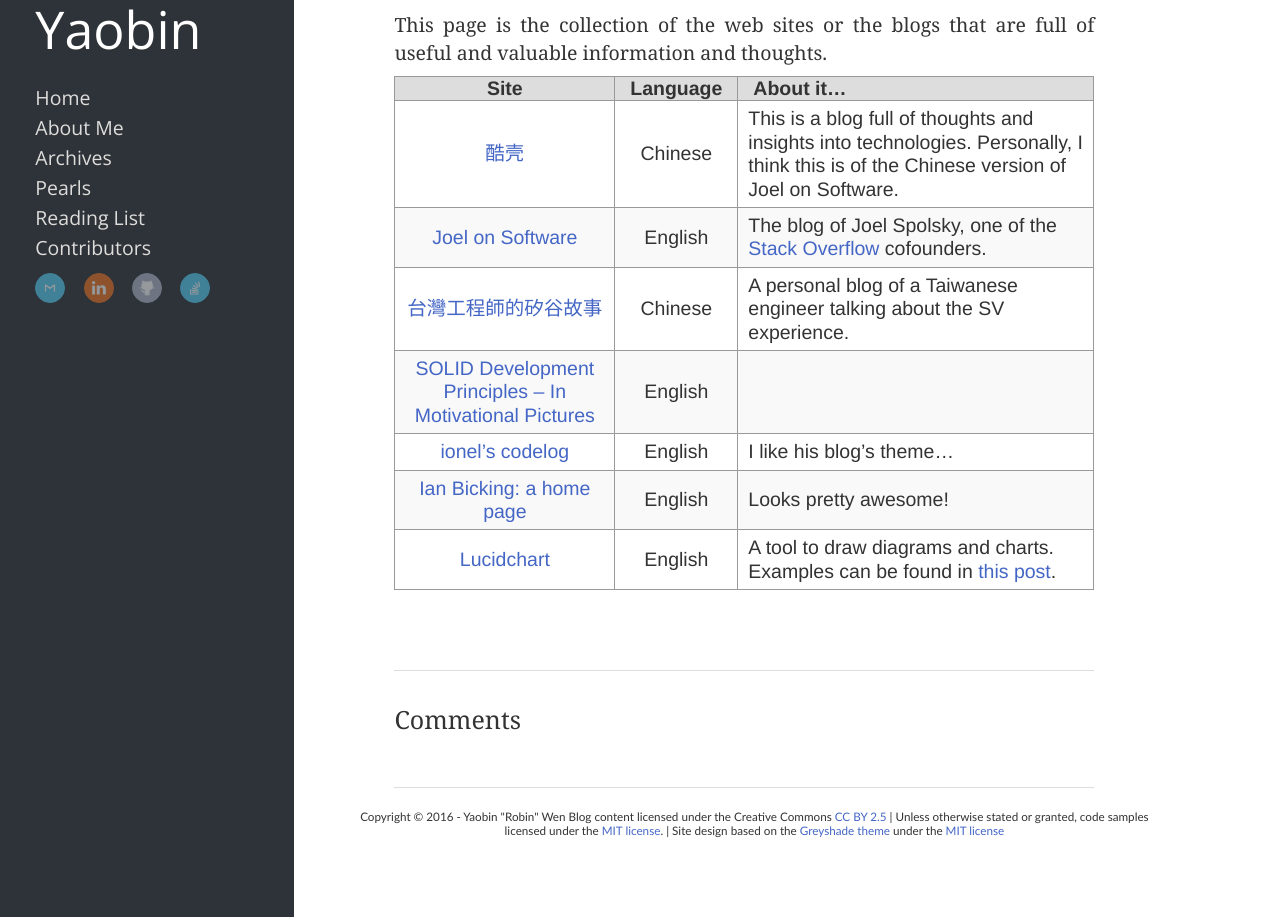
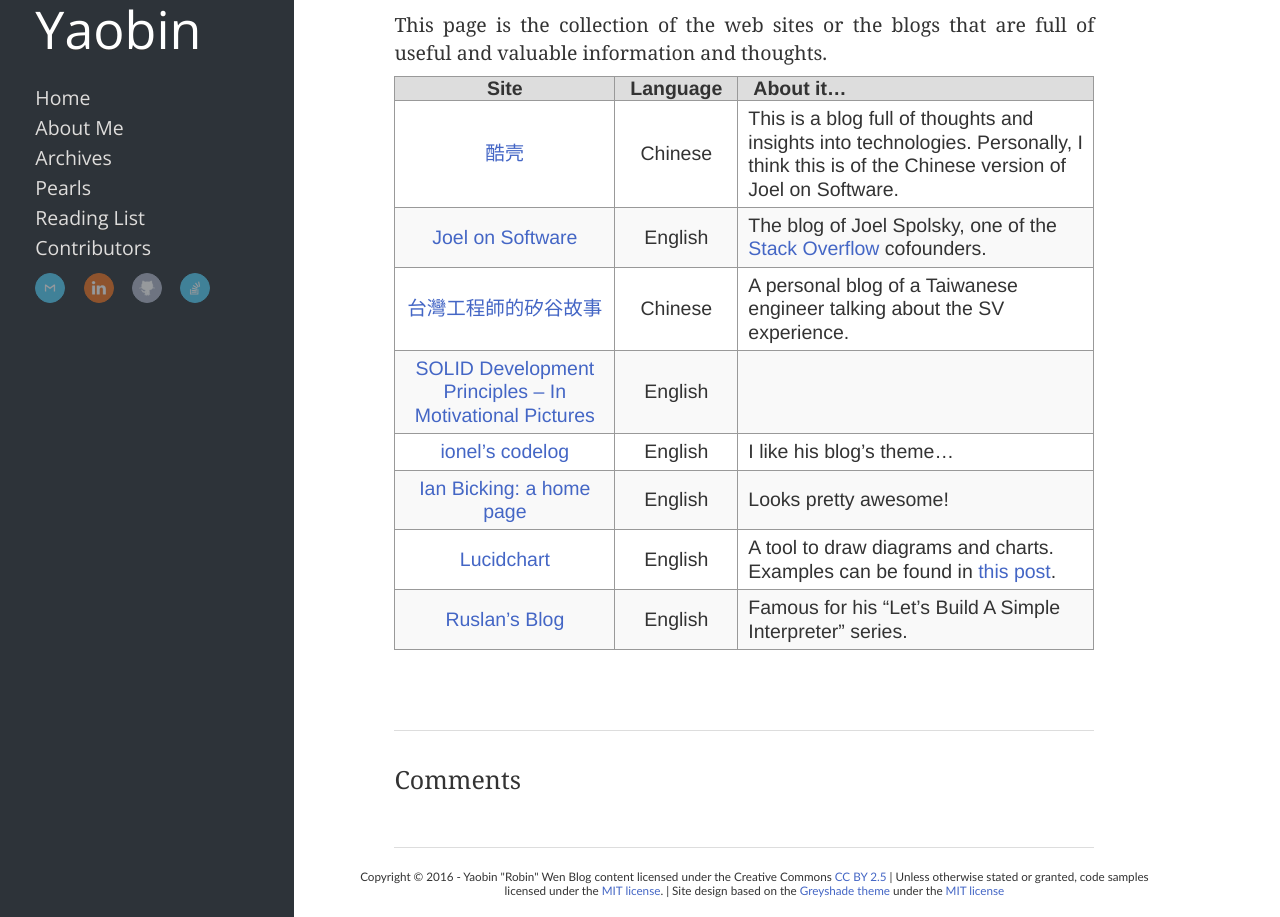
Before and after one commit to Tianhao25/yaobinwen.github.io, a Jekyll site: the page built from pearls/index.markdown, in a window 1280 px wide and 1128 px high, cut to the strip 211-1128 px from the top of the window. Built offline with Jekyll 4.4.1, drawn with Linux system fonts in a browser that asks for light colours; nearby versions of some CDN libraries; comment, search, counter and statistics services are not loaded.

Commit message:
Add a new pearl.

```diff
--- a/pearls/index.markdown
+++ b/pearls/index.markdown
@@ -21,3 +21,4 @@ This page is the collection of the web sites or the blogs that are full of usefu
 |[ionel's codelog](https://blog.ionelmc.ro/)| English | I like his blog's theme... |
 |[Ian Bicking: a home page](http://www.ianbicking.org/)| English | Looks pretty awesome! |
 |[Lucidchart](https://www.lucidchart.com/)| English | A tool to draw diagrams and charts. Examples can be found in [this post](https://blog.ionelmc.ro/2015/02/09/understanding-python-metaclasses/). |
+|[Ruslan's Blog](https://ruslanspivak.com/)| English | Famous for his "Let's Build A Simple Interpreter" series. |
```
